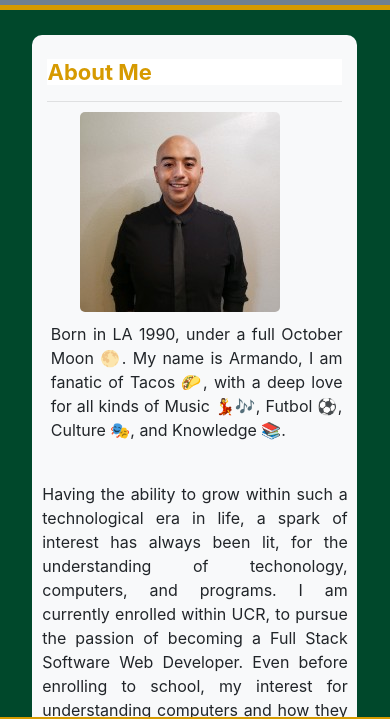
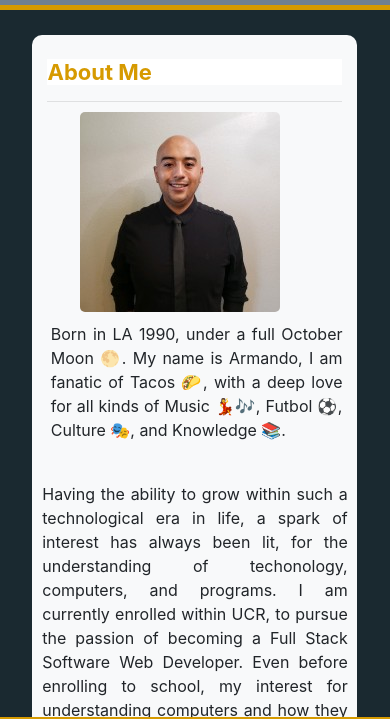
Before and after one commit to CdmMandalorian/Armando-E-Galindo-Portfolio, a plain HTML site: page index.html in a window 390 px wide. Shown: the part 99-818 px from the top of the page. Drawn offline with nearby package versions, Linux system fonts and the light colour scheme.

Commit message:
color changes to background, and refining black to steel.

```diff
--- a/assets/css/style.about.css
+++ b/assets/css/style.about.css
@@ -25,7 +25,7 @@ h1.text-info{
 
 
 body{
-   background-color: #00482B;
+   background-color: #1a2930;
 }
 
 .gold {
@@ -34,7 +34,7 @@ body{
 
 
 .nav-link {
-    color: black;
+    color: #0A1612;
     font-weight: bold;
 
 }
@@ -133,7 +133,7 @@ div.col-sm-12.pt-4 {
 
   @media screen and (max-width: 768px) {
     body {
-   background-color: #00482B;
+   background-color: #1a2930;
     }
 
     .wrapper {
@@ -157,7 +157,7 @@ div.col-sm-12.pt-4 {
 
   @media screen and (max-width: 400px) {
     body {
-   background-color: #00482B;
+   background-color: #1a2930;
     }
 
     .wrapper {
@@ -182,7 +182,7 @@ div.col-sm-12.pt-4 {
 
   @media screen and (max-width: 992px) {
     body {
-        background-color: #00482B;
+        background-color: #1a2930;
 
     }
 
--- a/assets/css/style.contact.css
+++ b/assets/css/style.contact.css
@@ -29,7 +29,7 @@ h1 {
 
 
 body{
-   background-color: #00482B;
+   background-color: #1a2930;
 }
 
 .gold {
@@ -38,7 +38,7 @@ body{
 
 
 .nav-link {
-    color: black;
+    color: #0A1612;
     font-weight: bold;
 
 }
@@ -140,7 +140,7 @@ h5{
 
   @media screen and (max-width: 768px) {
     body {
-   background-color: #00482B;
+   background-color: #1a2930;
     }
 
     .wrapper {
@@ -161,7 +161,7 @@ h5{
 
   @media screen and (max-width: 400px) {
     body {
-   background-color: #00482B;
+   background-color: #1a2930;
     }
 
     .wrapper {
@@ -183,7 +183,7 @@ h5{
 
   @media screen and (max-width: 992px) {
     body {
-        background-color: #00482B;
+        background-color: #1a2930;
 
     }
 
--- a/assets/css/style.portfolio.css
+++ b/assets/css/style.portfolio.css
@@ -18,7 +18,7 @@ h1 {
 
 
 body{
-   background-color: #00482B;
+   background-color: #1a2930;
 }
 
 .gold {
@@ -60,7 +60,7 @@ a {
 }
 
 .nav-link {
-    color: black;
+    color: #0A1612;
     font-weight: bold;
 
 }
@@ -125,7 +125,7 @@ h5{
 
   @media screen and (max-width: 768px) {
     body {
-   background-color: #00482B;
+   background-color: #1a2930;
     }
 
     .wrapper {
@@ -146,7 +146,7 @@ h5{
 
   @media screen and (max-width: 400px) {
     body {
-   background-color: #00482B;
+   background-color: #1a2930;
     }
 
     .wrapper {
@@ -168,7 +168,7 @@ h5{
 
   @media screen and (max-width: 992px) {
     body {
-        background-color: #00482B;
+        background-color: #1a2930;
 
     }
 
```
